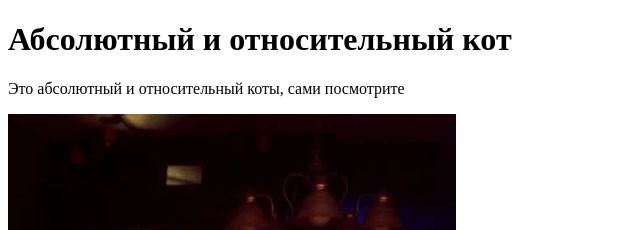
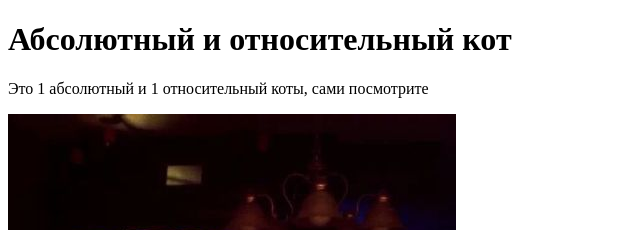
Before and after one commit to huron108/huron108.github.io, a plain HTML site: page folder/inner/index.html in a window 1280 px wide. Shown: the top 230 px of the page, 0-640 px from the left. Drawn offline with Linux system fonts and the light colour scheme.

Commit message:
ещё что-то

```diff
--- a/folder/inner/index.html
+++ b/folder/inner/index.html
@@ -6,7 +6,7 @@
  </head>
  <body>
    <h1>Абсолютный и относительный кот</h1>
-   <p>Это абсолютный и относительный коты, сами посмотрите</p>
+   <p>Это 1 абсолютный и 1 относительный коты, сами посмотрите</p>
    <p><img src="/img/abs_cat.jpg" alt="Абсолютный кот"></p>
    <p>Кот абсолютен</p>
    <p><img src="../../img/rel_cat.jpg" alt="Относительный кот"> </p>
```
